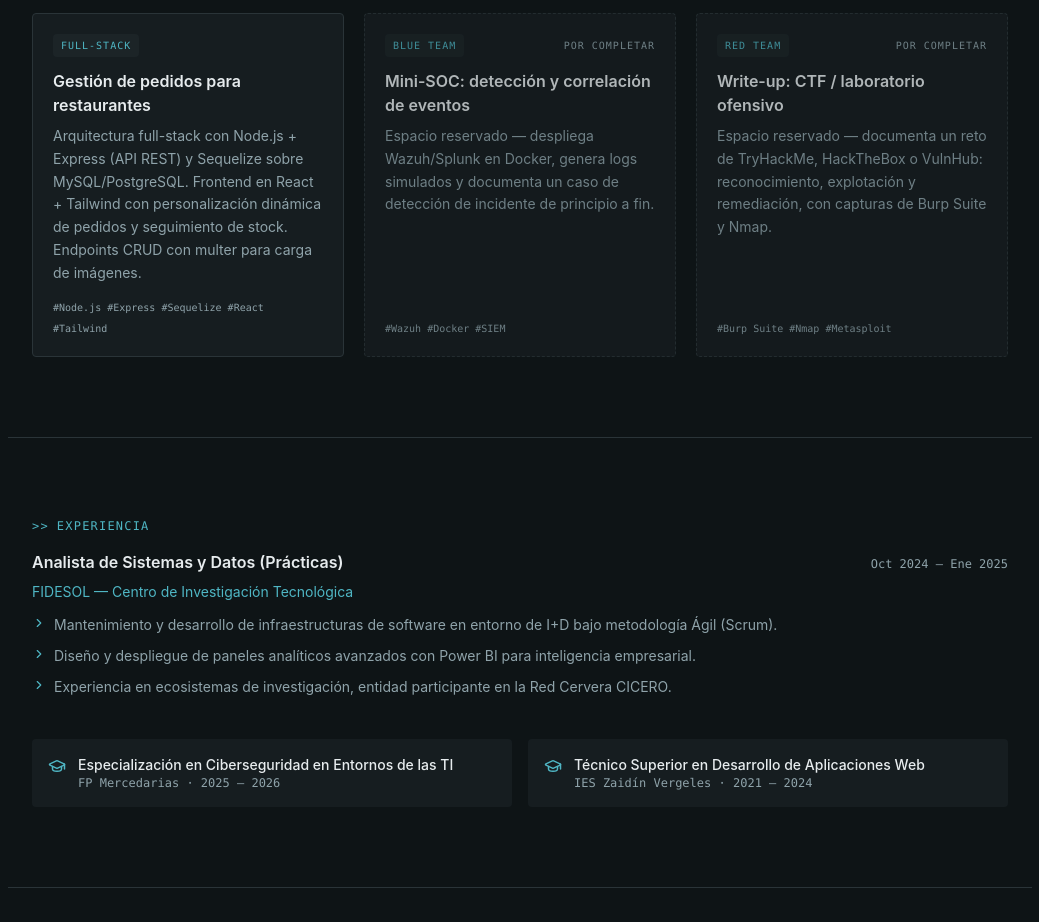
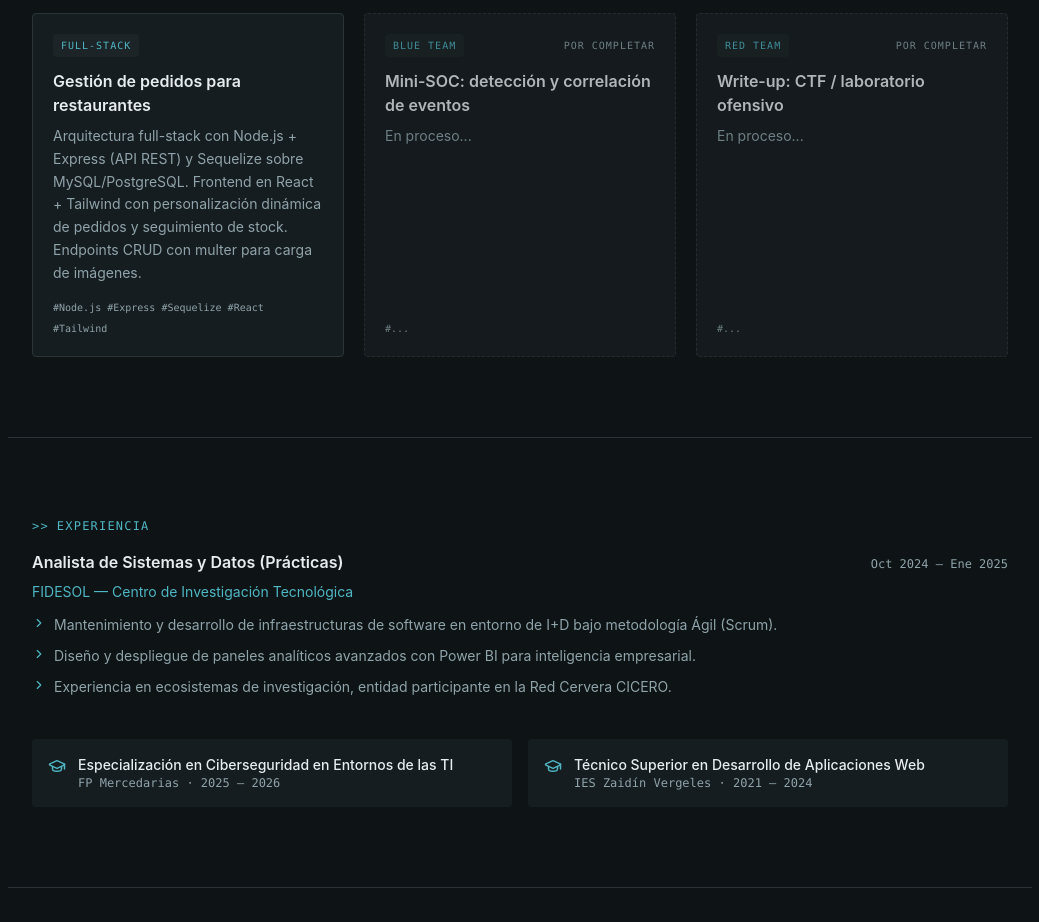
Before and after one commit to vilacprd/Portfolio, a React (Vite) app: page / in a window 1280 px wide. Shown: the part 1560-2482 px from the top of the page, without its empty margins (120-1159 px from the left). Built offline with nearby package versions, Linux system fonts and the light colour scheme.

Commit message:
Cambio en la sección de Proyectos

```diff
--- a/src/App.jsx
+++ b/src/App.jsx
@@ -199,14 +199,14 @@ const PROJECTS = [
     tag: "blue team",
     title: { es: "Mini-SOC: detección y correlación de eventos", en: "Mini-SOC: Event Detection & Correlation" },
     desc: {
-      es: "Espacio reservado — despliega Wazuh/Splunk en Docker, genera logs simulados y documenta un caso de detección de incidente de principio a fin.",
-      en: "Reserved slot — deploy Wazuh/Splunk in Docker, generate simulated logs, and document an incident detection case from start to finish.",
+      es: "En proceso...",
+      en: "In progress...",
     },
-    stack: ["Wazuh", "Docker", "SIEM"],
+    stack: ["..."],
     github: "",
     detail: {
-      es: "Este proyecto está pendiente de documentar. Aquí puedes describir el objetivo del laboratorio, las reglas de correlación creadas, capturas de los dashboards y el caso de detección de incidente paso a paso.",
-      en: "This project is still pending documentation. Here you can describe the lab's objective, the correlation rules created, dashboard screenshots, and the incident detection case step by step.",
+      es: "...",
+      en: "...",
     },
   },
   {
@@ -214,14 +214,14 @@ const PROJECTS = [
     tag: "red team",
     title: { es: "Write-up: CTF / laboratorio ofensivo", en: "Write-up: CTF / Offensive Lab" },
     desc: {
-      es: "Espacio reservado — documenta un reto de TryHackMe, HackTheBox o VulnHub: reconocimiento, explotación y remediación, con capturas de Burp Suite y Nmap.",
-      en: "Reserved slot — document a TryHackMe, HackTheBox, or VulnHub challenge: recon, exploitation, and remediation, with Burp Suite and Nmap screenshots.",
+      es: "En proceso...",
+      en: "In progress...",
     },
-    stack: ["Burp Suite", "Nmap", "Metasploit"],
+    stack: ["..."],
     github: "",
     detail: {
-      es: "Este write-up está pendiente. Aquí puedes documentar reconocimiento, vector de explotación, capturas de Burp Suite/Nmap y la remediación propuesta, con la misma estructura que un informe de pentest real.",
-      en: "This write-up is still pending. Here you can document recon, the exploitation vector, Burp Suite/Nmap screenshots, and the proposed remediation, following the same structure as a real pentest report.",
+      es: "...",
+      en: "...",
     },
   },
 ];
```
